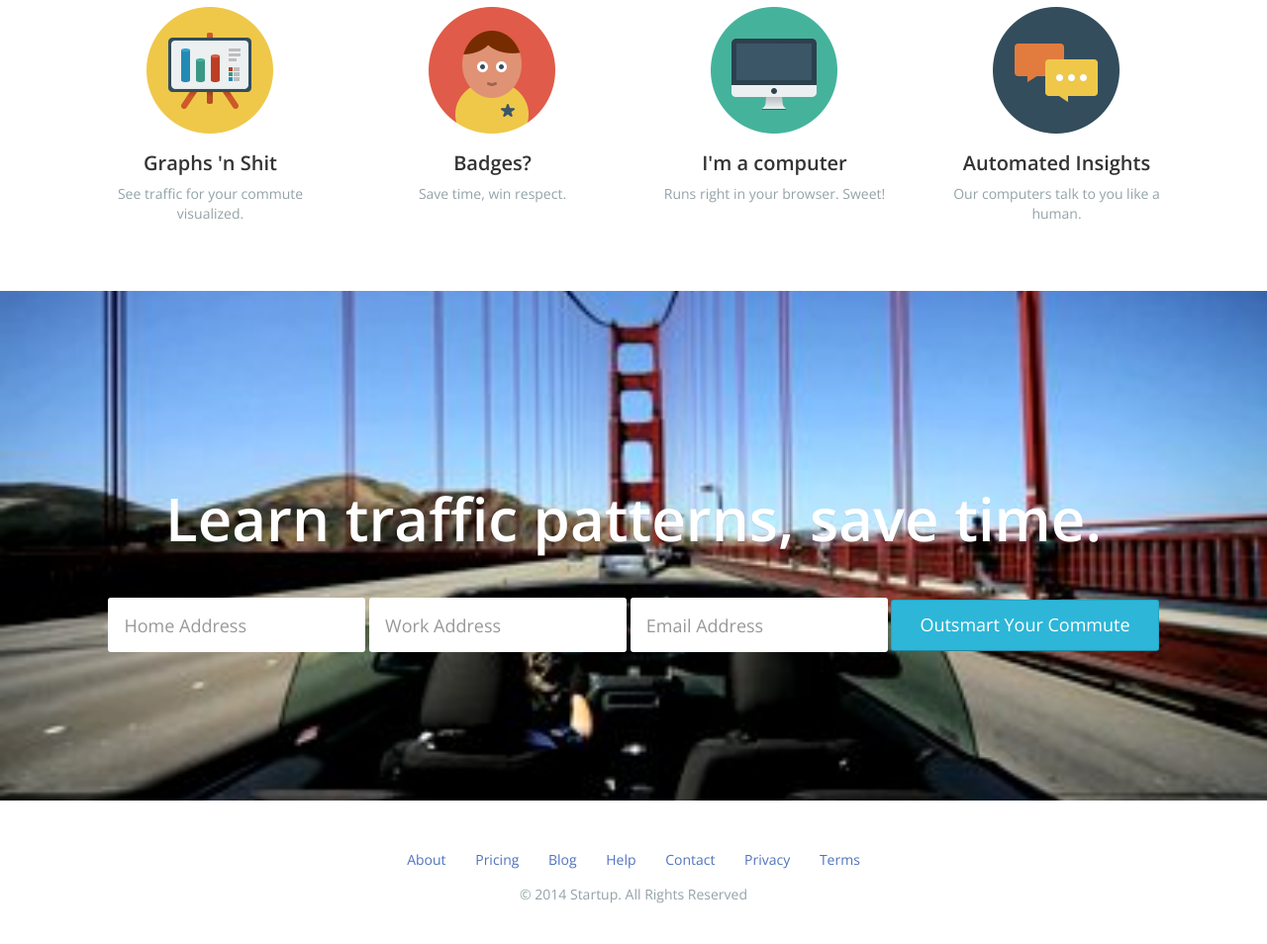
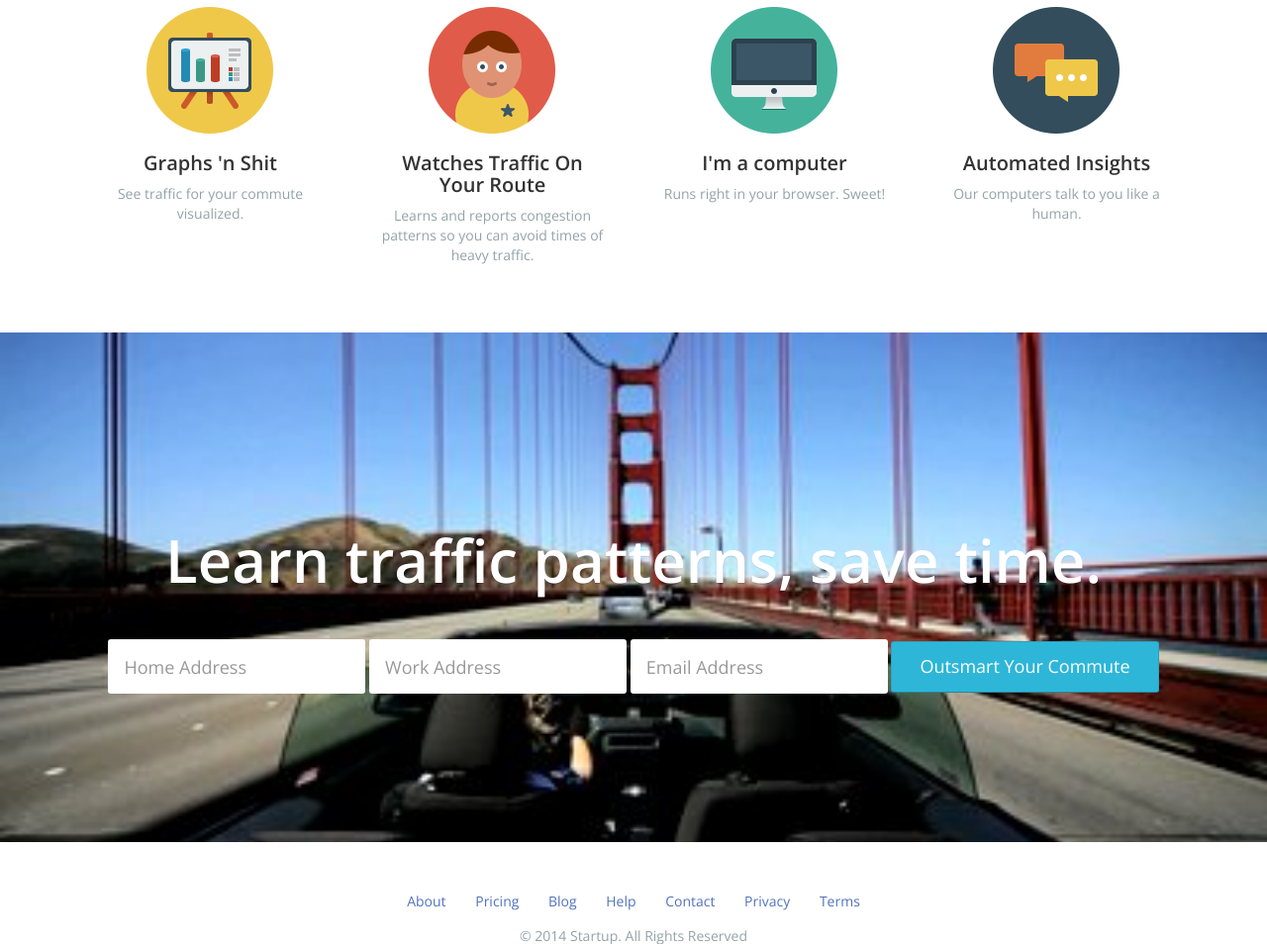
Before and after one commit to nigel-t/traffic-tracker, a plain HTML site: page index.html in a window 1280 px wide. Shown: the part 1001-1955 px from the top of the page at 99% size. Drawn offline with nearby package versions, Linux system fonts and the light colour scheme; a script that the page names is missing.

Commit message:
Update index.html

```diff
--- a/index.html
+++ b/index.html
@@ -4,7 +4,7 @@
 <!-- Meta, title, CSS, favicons, etc. -->
 <meta charset="utf-8">
 <meta name="viewport" content="width=device-width, initial-scale=1.0">
-<meta name="description" content="Startup Responsive Landing page Template for startup, web services, newsletter signup, lead generation etc..">
+<meta name="description" content="Traffic tracker monitors travel times along your commuting route.">
 <title>Outsmart Traffic</title>
 
 <!-- Bootstrap core CSS -->
@@ -77,8 +77,8 @@
     <div class="col-sm-6 col-md-3">
       <div class="thumbnail"> <img src="images/flat-feature-icon-2.png" alt="analytics-icon">
         <div class="caption">
-          <h3>Badges?</h3>
-          <p>Save time, win respect. </p>
+          <h3>Watches Traffic On Your Route</h3>
+          <p>Learns and reports congestion patterns so you can avoid times of heavy traffic.</p>
         </div>
       </div>
     </div>
```
